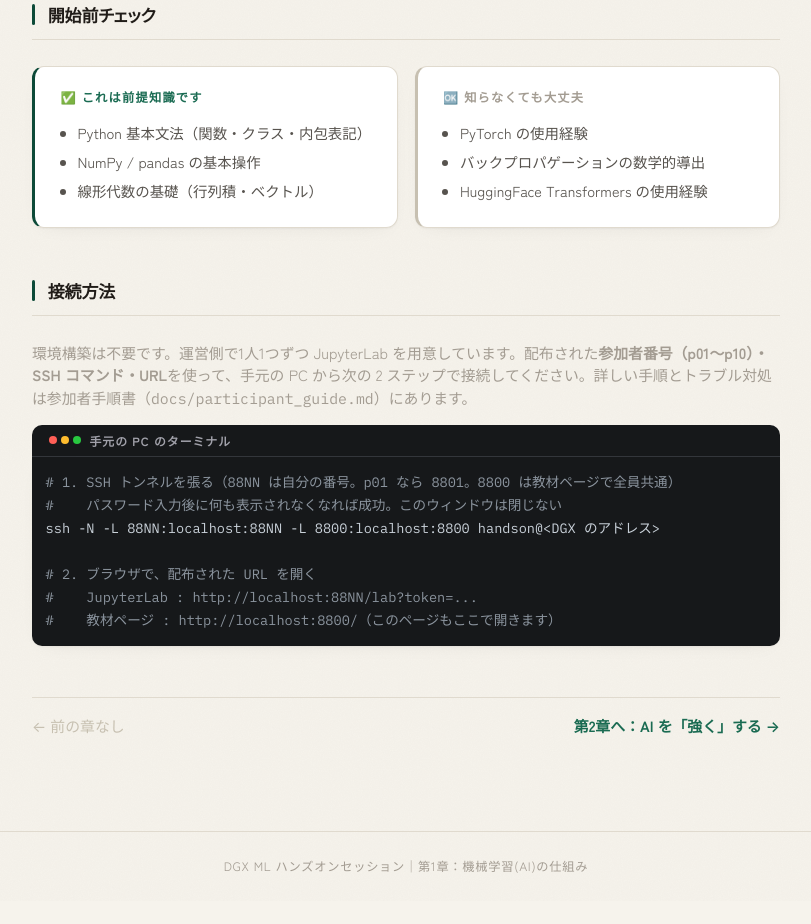
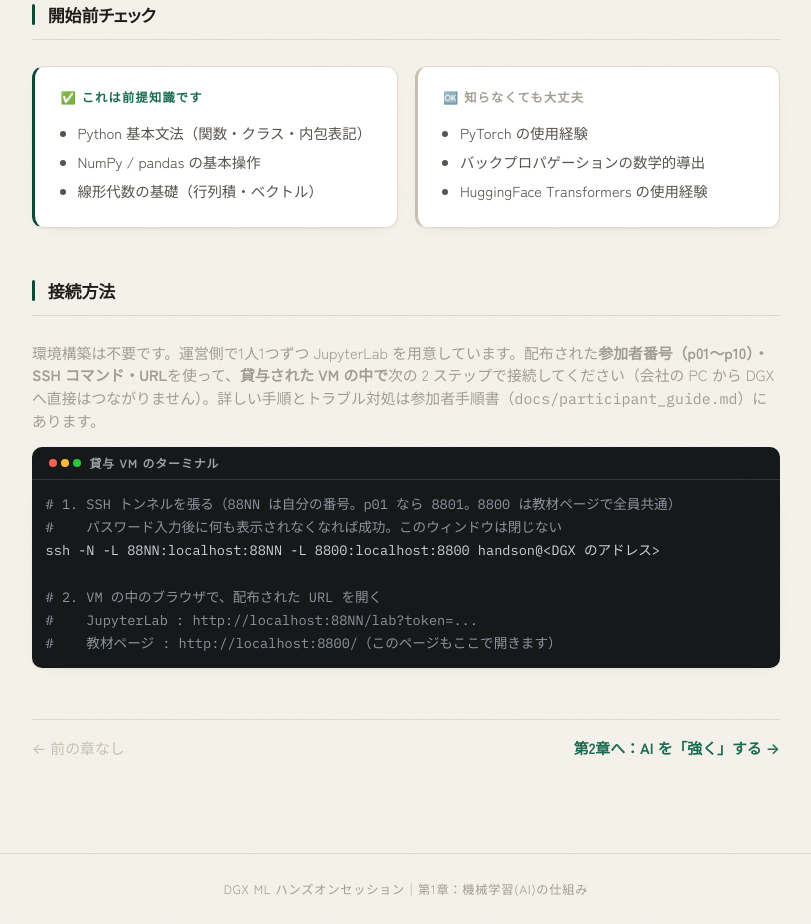
Before and after one commit to chinchillaa/dgx-handson, a plain HTML site: page chapter1/web/index.html in a window 1280 px wide. Shown: the part 4546-5470 px from the top of the page, without its empty margins (234-1045 px from the left). Before the commit the page ends 5447 px from the top, so only its background shows below. Drawn offline with nearby package versions, Linux system fonts and the light colour scheme; a web font is replaced by a local one.

Commit message:
feat(infra): 参加者は貸与 VM から接続する方式に変更し、handson の SSH 制限を追加
会社の PC からは DGX（プライベートアドレス）に届かない（社内接続ソフトで遮断、携帯回線からは経路なし）ため、管理者から貸与 VM（1人1台）を借り、VM の中で SSH トンネルとブラウザを使う方式にした。

- restrict_ssh.sh（sudo）: handson の SSH トンネルの行き先を localhost:8800〜8810 に限定（DGX を踏み台にした社内へのトンネルを防ぐ）。接続元 IP を渡すと、handson のログインを貸与 VM と localhost に限定する。sshd -t と、運営者の実効設定（sshd -T）の適用前後比較で問題があれば元に戻す
- 参加者手順書: 接続の流れの図、「0. 貸与 VM にログインする」、VM の中で SSH・ブラウザを使うこと、会社の PC から SSH したときのエラーを追加
- 運営者ガイド: 参加者番号と VM の割り当て、運営者の VM を参加者に渡さない注意、SSH の制限（2-3）、VM 由来のトラブル対処を追加
- 第1章の接続方法、DESIGN.md 4章、PROGRESS.md を更新

Co-Authored-By: Claude Opus 5.5 (1M context) <noreply@anthropic.com>

```diff
--- a/chapter1/web/index.html
+++ b/chapter1/web/index.html
@@ -668,20 +668,20 @@
     <!-- ━━━ 接続方法 ━━━ -->
     <section>
       <div class="section-heading"><h2>接続方法</h2></div>
-      <p style="font-size:0.875rem; color:var(--text-muted); margin-bottom:0.875rem;">環境構築は不要です。運営側で1人1つずつ JupyterLab を用意しています。配布された<strong>参加者番号（p01〜p10）・SSH コマンド・URL</strong>を使って、手元の PC から次の 2 ステップで接続してください。詳しい手順とトラブル対処は参加者手順書（<code>docs/participant_guide.md</code>）にあります。</p>
+      <p style="font-size:0.875rem; color:var(--text-muted); margin-bottom:0.875rem;">環境構築は不要です。運営側で1人1つずつ JupyterLab を用意しています。配布された<strong>参加者番号（p01〜p10）・SSH コマンド・URL</strong>を使って、<strong>貸与された VM の中で</strong>次の 2 ステップで接続してください（会社の PC から DGX へ直接はつながりません）。詳しい手順とトラブル対処は参加者手順書（<code>docs/participant_guide.md</code>）にあります。</p>
       <div class="code-label">
         <div class="code-dots">
           <i style="background:#FF5F57;"></i>
           <i style="background:#FEBC2E;"></i>
           <i style="background:#28C840;"></i>
         </div>
-        <span>手元の PC のターミナル</span>
+        <span>貸与 VM のターミナル</span>
       </div>
       <pre class="hljs-wrap"><code class="language-bash"># 1. SSH トンネルを張る（88NN は自分の番号。p01 なら 8801。8800 は教材ページで全員共通）
 #    パスワード入力後に何も表示されなくなれば成功。このウィンドウは閉じない
 ssh -N -L 88NN:localhost:88NN -L 8800:localhost:8800 handson@&lt;DGX のアドレス&gt;
 
-# 2. ブラウザで、配布された URL を開く
+# 2. VM の中のブラウザで、配布された URL を開く
 #    JupyterLab : http://localhost:88NN/lab?token=...
 #    教材ページ : http://localhost:8800/（このページもここで開きます）</code></pre>
     </section>
```
Also changed, not shown: 5 other files.
